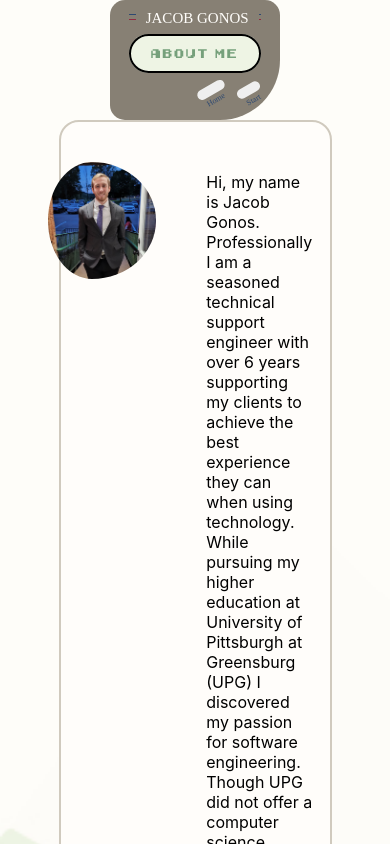
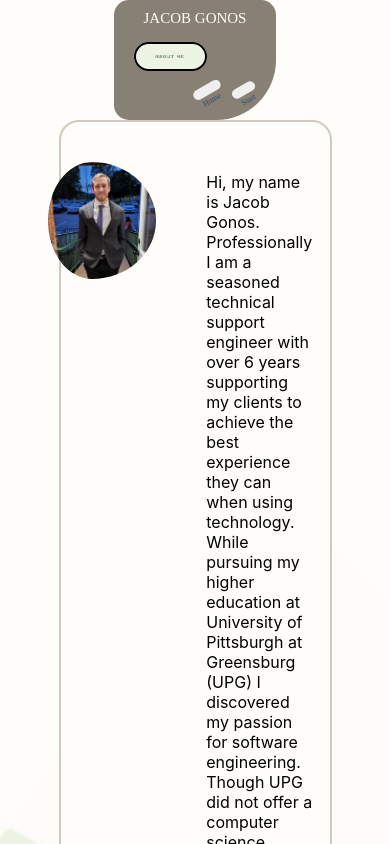
Before and after one commit to JAG240/Portfolio, a React (Create React App) app: page /about in a window 390 px wide. Shown: the top 844 px of the page. Built offline with nearby package versions, Linux system fonts and the light colour scheme; a web font is replaced by a local one.

Commit message:
Slight Responsive Tweak
Found project name can often come out of container when on small screens. Corrected this issue.

```diff
--- a/src/App.css
+++ b/src/App.css
@@ -187,7 +187,7 @@ html, body, root {
     color: #76A07B;
     border: 2px solid #000000;
     border-radius: 35px;
-    font-size: 30px;
+    font-size: 2vw;
     font-family: gameboy;
     text-transform: uppercase;
     text-align: right;
@@ -715,10 +715,6 @@ html, body, root {
     .project-label-text {
         font-size: 1vw;
     }
-
-    .title-text {
-        font-size: 3vw;
-    }
 }
 
 @media only screen and (max-width: 768px){
@@ -740,7 +736,7 @@ html, body, root {
     }
 
     .title-text{
-        font-size: 3vw;
+        font-size: 1vw;
     }
 
     .profile-picture{
```
